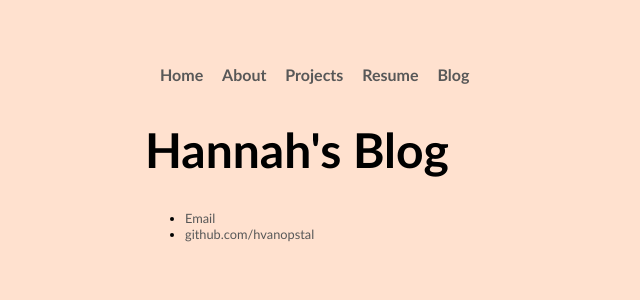
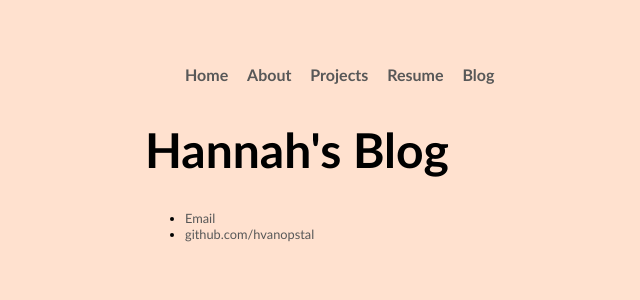
Before and after one commit to hvanopstal/hvanopstal.github.io, a Jekyll site: the page built from blog/index.html, in a window 1280 px wide. Shown: the top 300 px of the page, without its empty margins (47-687 px from the left). Built offline with Jekyll 4.4.1, drawn with Linux system fonts in a browser that asks for light colours.

Commit message:
Update main.css

```diff
--- a/css/main.css
+++ b/css/main.css
@@ -5,7 +5,7 @@ body {
 }
 nav ul, foot ul {
   font-family: "Calibri", Arial;
-  padding: 5px 15px;
+  padding: 5px 40px;
   list-style: none;
   font-weight: bold;
 }
```
